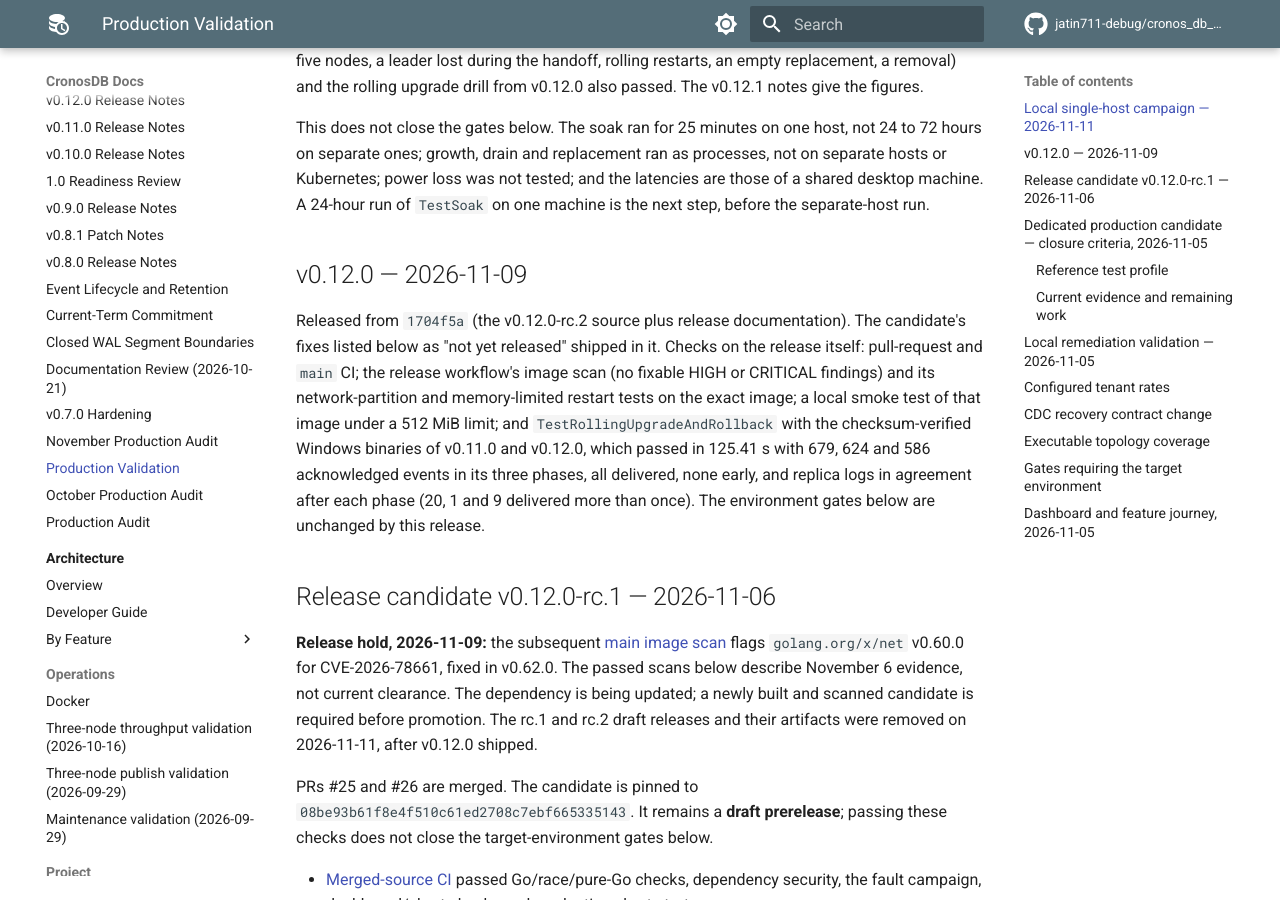
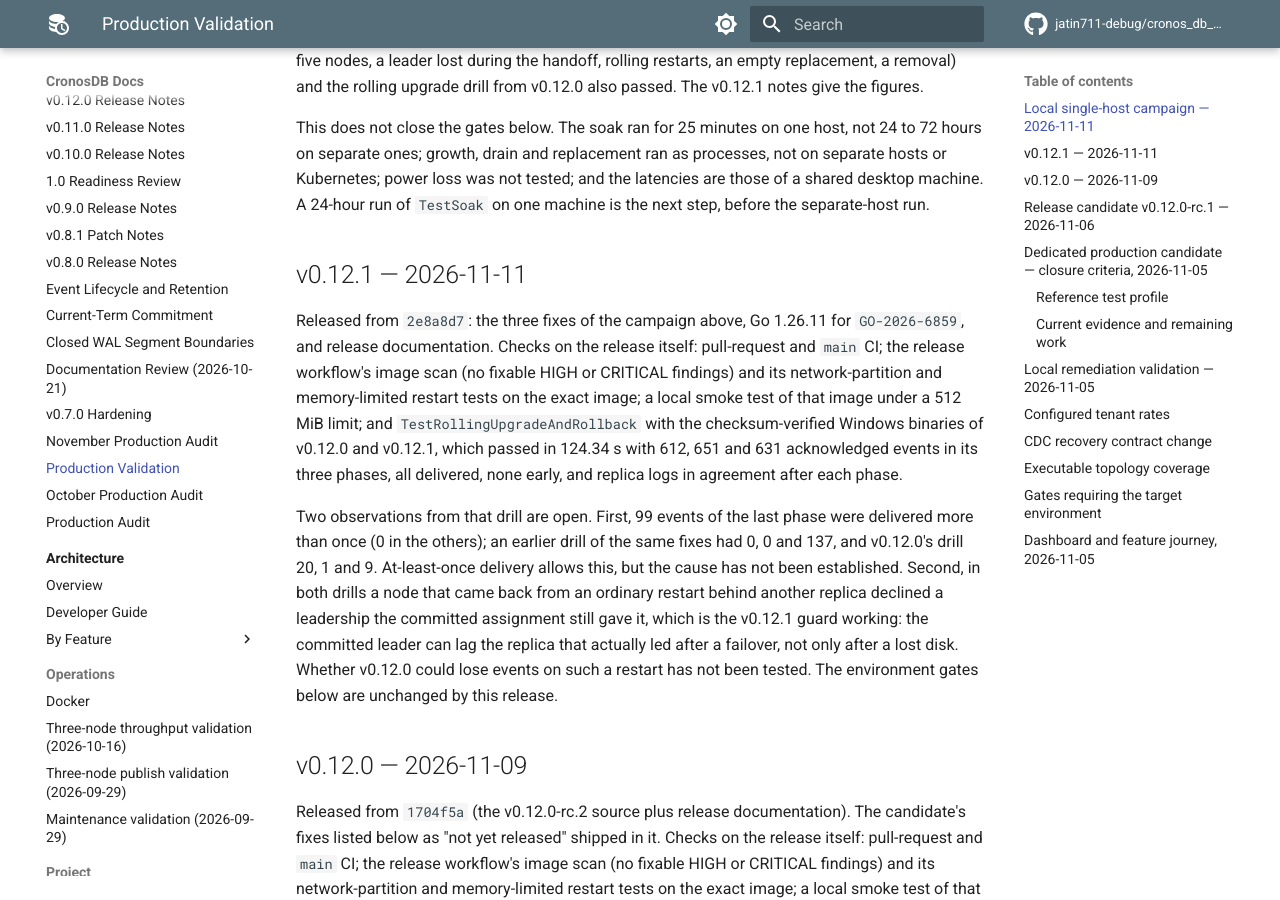
Before and after one commit to jatin711-debug/cronos_db_golang, an MkDocs documentation site: the page built from docs/PRODUCTION_VALIDATION.md, in a window 1280 px wide and 900 px high, scrolled down 573 px. Built offline with MkDocs 1.6.1 and Material for MkDocs 9.7.7, drawn with Linux system fonts in a browser that asks for light colours; comment, search, counter and statistics services are not loaded.

Commit message:
docs: record the v0.12.1 publication and pin its image digest
v0.12.1 was published on 2026-11-11 from 2e8a8d7. Pin the image digest in
DOCKER.md, record the publication in PRODUCTION_RELEASE.md, and add the
release's checks to PRODUCTION_VALIDATION.md with two open observations from
its upgrade drill: redeliveries in the last phase, and the take-up guard
firing on ordinary restarts.

Co-Authored-By: Claude Opus 5.5 <noreply@anthropic.com>

```diff
--- a/docs/PRODUCTION_VALIDATION.md
+++ b/docs/PRODUCTION_VALIDATION.md
@@ -28,6 +28,28 @@ This does not close the gates below. The soak ran for 25 minutes on one host, no
 not on separate hosts or Kubernetes; power loss was not tested; and the
 latencies are those of a shared desktop machine. A 24-hour run of `TestSoak` on
 one machine is the next step, before the separate-host run.
+
+## v0.12.1 — 2026-11-11
+
+Released from `2e8a8d7`: the three fixes of the campaign above, Go 1.26.11 for
+`GO-2026-6859`, and release documentation. Checks on the release itself:
+pull-request and `main` CI; the release workflow's image scan (no fixable HIGH or
+CRITICAL findings) and its network-partition and memory-limited restart tests on
+the exact image; a local smoke test of that image under a 512 MiB limit; and
+`TestRollingUpgradeAndRollback` with the checksum-verified Windows binaries of
+v0.12.0 and v0.12.1, which passed in 124.34 s with 612, 651 and 631 acknowledged
+events in its three phases, all delivered, none early, and replica logs in
+agreement after each phase.
+
+Two observations from that drill are open. First, 99 events of the last phase were
+delivered more than once (0 in the others); an earlier drill of the same fixes had
+0, 0 and 137, and v0.12.0's drill 20, 1 and 9. At-least-once delivery allows this,
+but the cause has not been established. Second, in both drills a node that came
+back from an ordinary restart behind another replica declined a leadership the
+committed assignment still gave it, which is the v0.12.1 guard working: the
+committed leader can lag the replica that actually led after a failover, not only
+after a lost disk. Whether v0.12.0 could lose events on such a restart has not
+been tested. The environment gates below are unchanged by this release.
 
 ## v0.12.0 — 2026-11-09
 
```
Also changed, not shown: DOCKER.md (+2 -1 lines), docs/PRODUCTION_RELEASE.md (+7 -0 lines).
